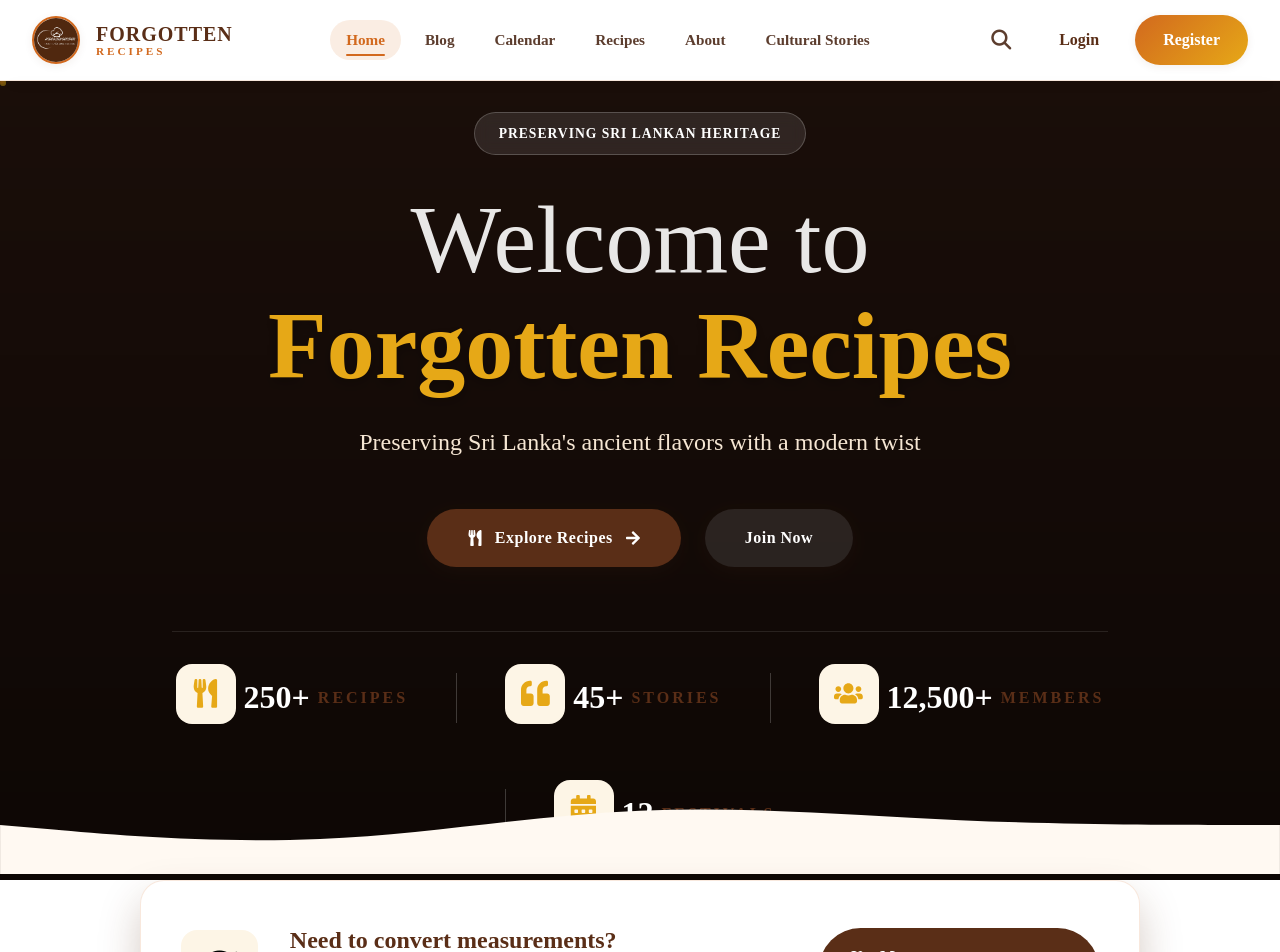
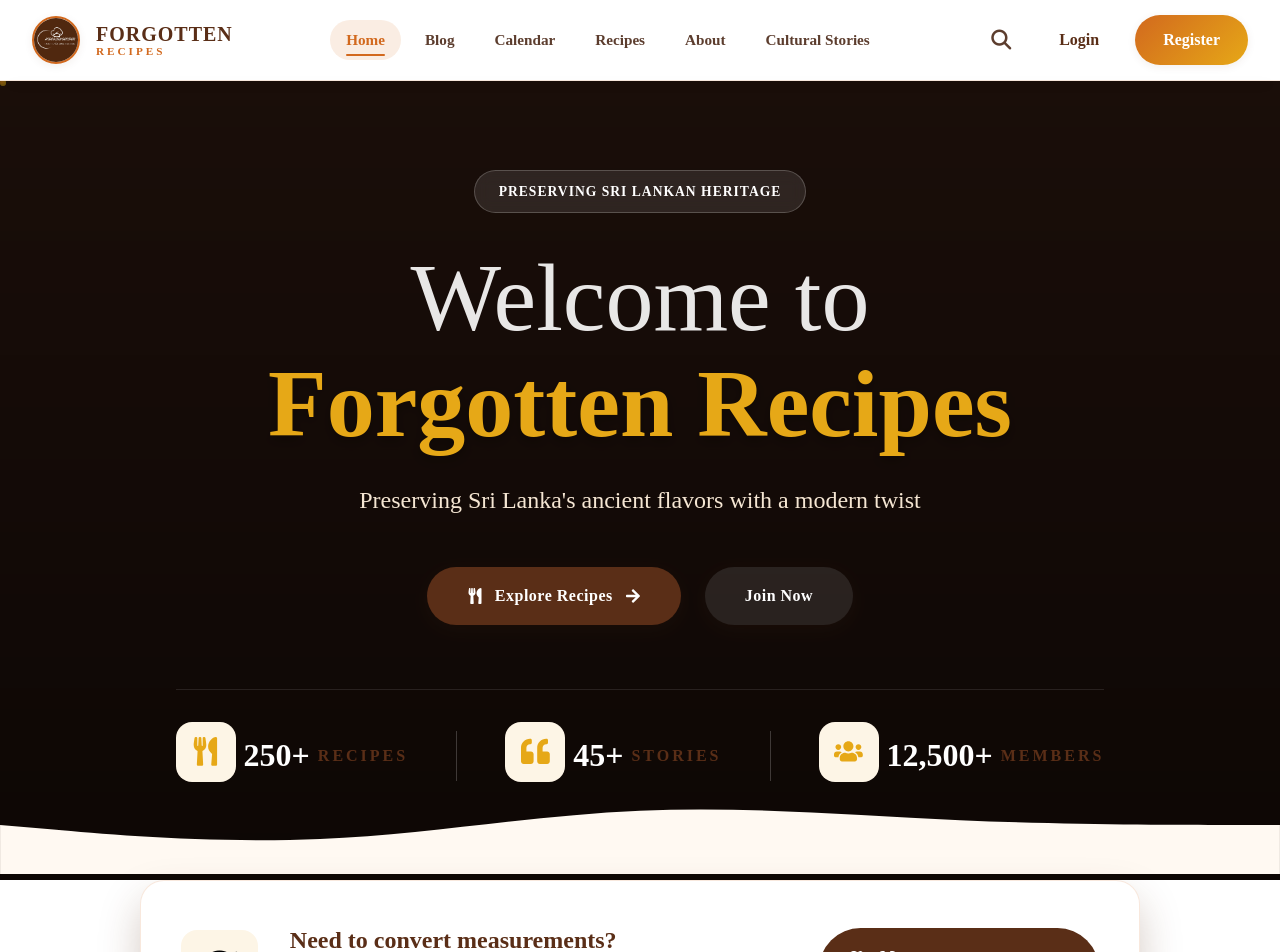
Before and after one commit to madhukavirajith/Forgotten-Recipes, a React (Create React App) app in the folder client/: page / in a window 1280 px wide. Shown: the top 952 px of the page. Built offline with nearby package versions, Linux system fonts and the light colour scheme.

Commit message:
Remove Festivals stat, fix hero stats display, stretch hero brown background

```diff
--- a/client/src/components/Home.jsx
+++ b/client/src/components/Home.jsx
@@ -37,8 +37,7 @@ const Home = () => {
   const [stats, setStats] = useState({
     recipes: 0,
     stories: 0,
-    users: 0,
-    festivals: 0
+    users: 0
   });
 
   const carouselRef = useRef(null);
@@ -50,8 +49,7 @@ const Home = () => {
     const targetStats = {
       recipes: 250,
       stories: 45,
-      users: 12500,
-      festivals: 12
+      users: 12500
     };
 
     const animateStats = () => {
@@ -66,8 +64,7 @@ const Home = () => {
           setStats({
             recipes: Math.floor((targetStats.recipes * currentStep) / steps),
             stories: Math.floor((targetStats.stories * currentStep) / steps),
-            users: Math.floor((targetStats.users * currentStep) / steps),
-            festivals: Math.floor((targetStats.festivals * currentStep) / steps)
+            users: Math.floor((targetStats.users * currentStep) / steps)
           });
         } else {
           clearInterval(interval);
@@ -260,8 +257,7 @@ const Home = () => {
   const statsData = [
     { value: stats.recipes, label: "Recipes", icon: <FaUtensils />, suffix: "+" },
     { value: stats.stories, label: "Stories", icon: <FaQuoteLeft />, suffix: "+" },
-    { value: stats.users.toLocaleString(), label: "Members", icon: <FaUsers />, suffix: "+" },
-    { value: stats.festivals, label: "Festivals", icon: <FaCalendarAlt />, suffix: "" }
+    { value: stats.users.toLocaleString(), label: "Members", icon: <FaUsers />, suffix: "+" }
   ];
 
   // Handle recipe click
--- a/client/src/styles/home.css
+++ b/client/src/styles/home.css
@@ -7,7 +7,7 @@
 .hero-section {
   position: relative;
   height: 100vh;
-  min-height: 700px;
+  min-height: 800px;
   display: flex;
   align-items: center;
   justify-content: center;
@@ -118,7 +118,8 @@
   display: flex;
   justify-content: center;
   align-items: center;
-  gap: 3rem;
+  gap: 2rem;
+  flex-wrap: wrap;
   padding-top: 2rem;
   border-top: 1px solid rgba(255, 255, 255, 0.1);
 }
```
